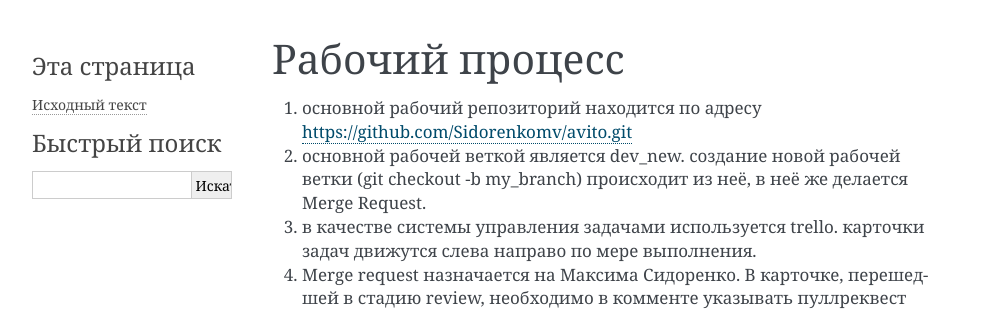
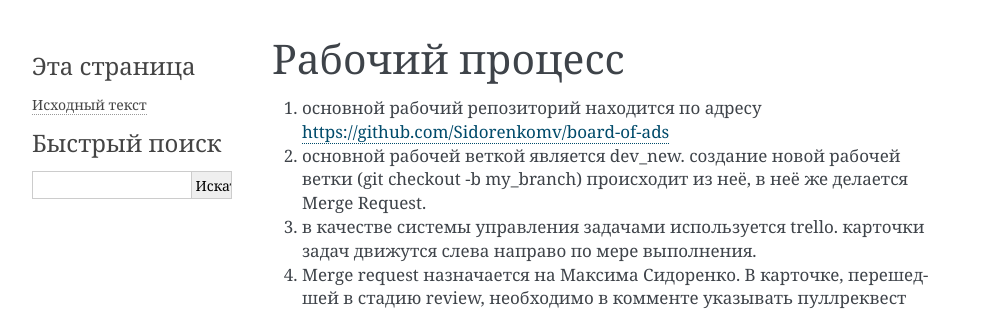
Before and after one commit to namor-katz/avito-doc, a Sphinx documentation site: the page built from source/workflow.rst, in a window 1280 px wide. Shown: the top 313 px of the page, without its empty margins (148-1140 px from the left). Built offline with Sphinx 7.4.7, drawn with Linux system fonts in a browser that asks for light colours; some of the changed lines change nothing that is shown.

Commit message:
fixed repo address

```diff
--- a/source/workflow.rst
+++ b/source/workflow.rst
@@ -1,6 +1,6 @@
 Рабочий процесс
 ====================
-#. основной рабочий репозиторий находится по адресу https://github.com/Sidorenkomv/avito.git
+#. основной рабочий репозиторий находится по адресу https://github.com/Sidorenkomv/board-of-ads
 
 #. основной рабочей веткой является dev_new. создание новой рабочей ветки (git checkout -b my_branch) происходит из неё, в неё же делается Merge Request.
 
```
